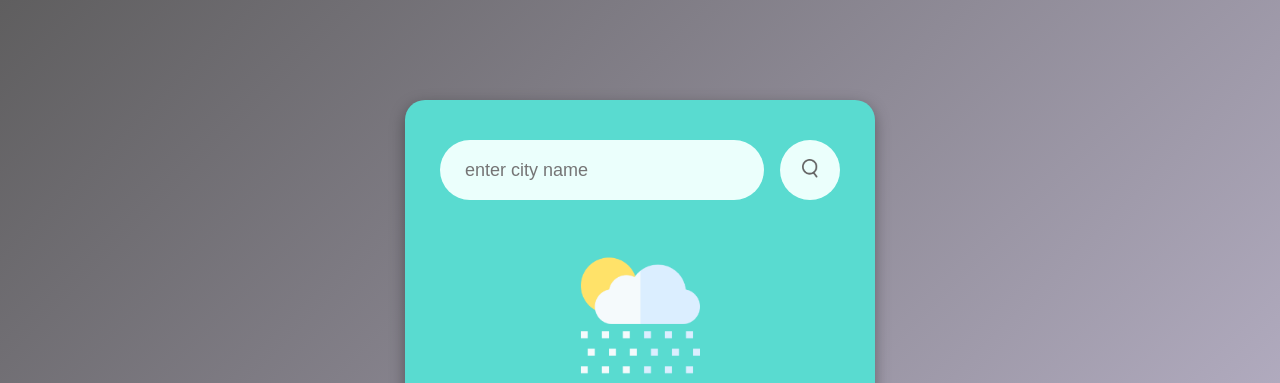
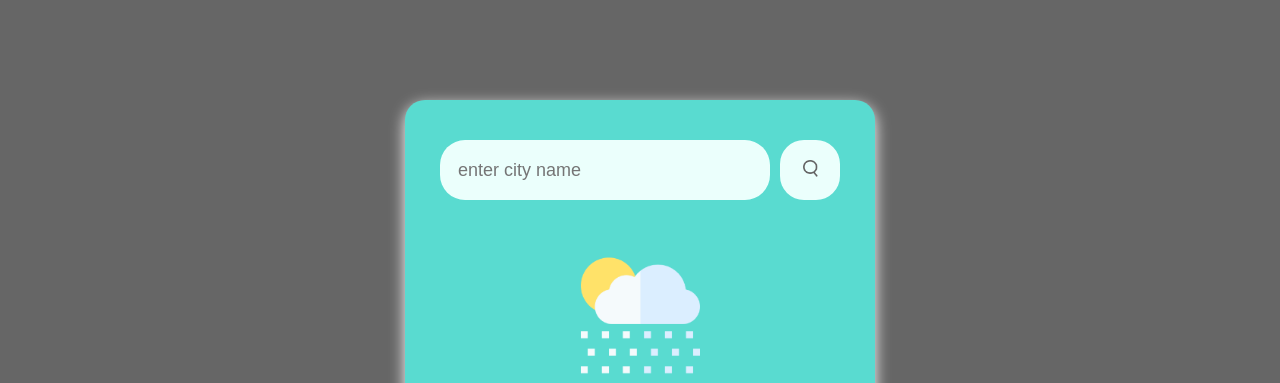
Before and after one commit to VINODH-AM/PRODIGY_WD_05, a plain HTML site: page index.html in a window 1280 px wide. Shown: the top 383 px of the page. Drawn offline with Linux system fonts and the light colour scheme.

Commit message:
style.css

```diff
--- a/style.css
+++ b/style.css
@@ -6,7 +6,7 @@
 }
 body{
     background-color: whitesmoke;
-    background: linear-gradient( 135deg, #5f5e5f, #beb7ce);
+    background-color: #666;
 
 }
 .card{
@@ -18,9 +18,9 @@ body{
     border-radius: 20px;
     padding: 40px 35px;
     text-align: center;
-    box-shadow: rgba(14, 30, 37, 0.12) 0px 2px 4px 0px, rgba(14, 30, 37, 0.32) 0px 2px 16px 0px;
-    box-shadow: rgba(0, 0, 0, 0.19) 0px 10px 20px, rgba(0, 0, 0, 0.23) 0px 6px 6px;
-    box-shadow: rgba(0, 0, 0, 0.35) 0px 5px 15px;
+     box-shadow: rgb(255, 255, 255) 0px 2px 4px 0px, rgb(255, 255, 255) 0px 2px 16px 0px;
+    box-shadow: rgb(255, 255, 255) 0px 10px 20px, rgb(255, 255, 255) 0px 6px 6px;
+    box-shadow: rgb(255, 255, 255) 0px 5px 15px;
 }
 .search{
     width: 100%;
@@ -34,24 +34,24 @@ body{
     outline: 0;
     background: #ebfffc;
     counter-reset: #555;
-    padding: 10px 25px;
+    padding: 10px 18px;
     height: 60px;
-    border-radius: 30px;
+    border-radius: 25px;
     flex: 1;
-    margin-right: 16px;
+    margin-right: 10px;
     font-size: 18px;
 }
 .search button{
     border: 0;
     outline: 0;
     background: #ebfffc;
-    border-radius: 50%;
+    border-radius: 40%;
     width: 60px;
     height: 60px;
     cursor: pointer;
 }
 .search button img{
-    width: 16px;
+    width: 15px;
 }
 .weather-icon{
     width: 170px;
```
